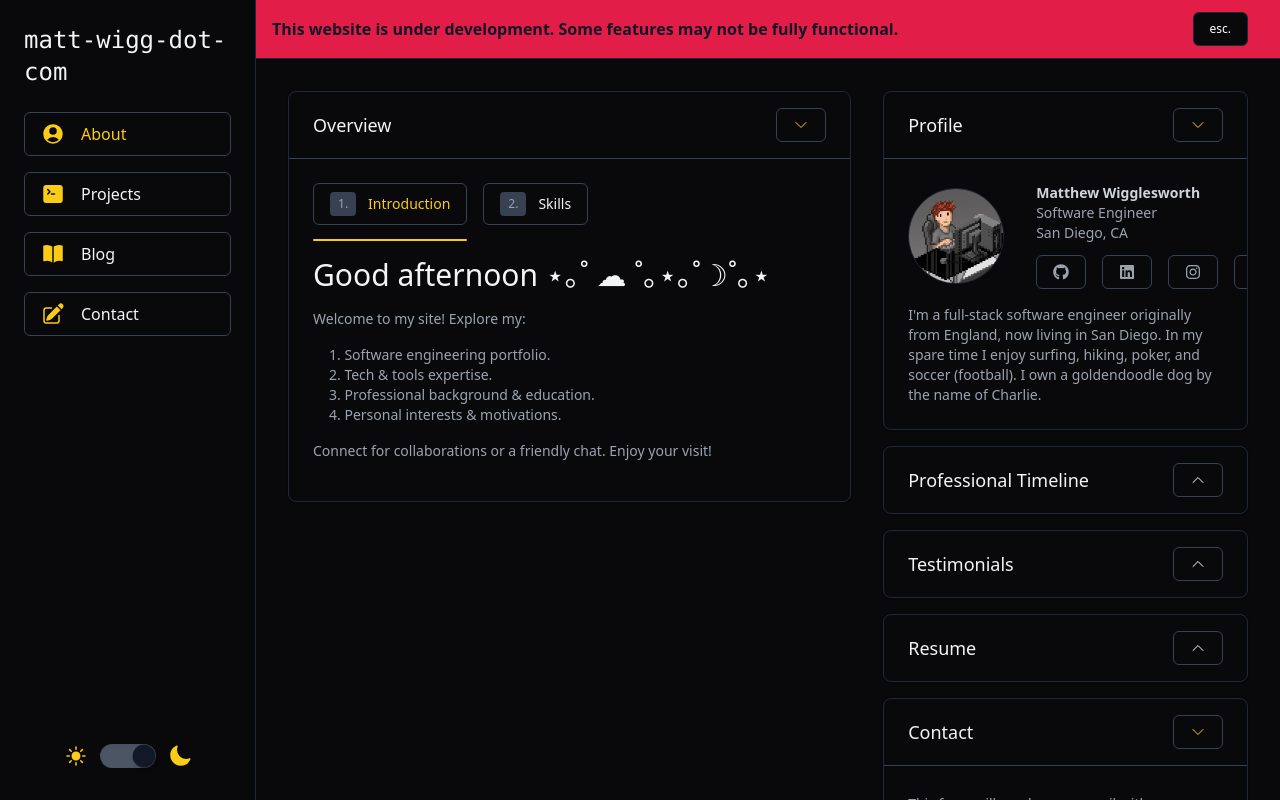
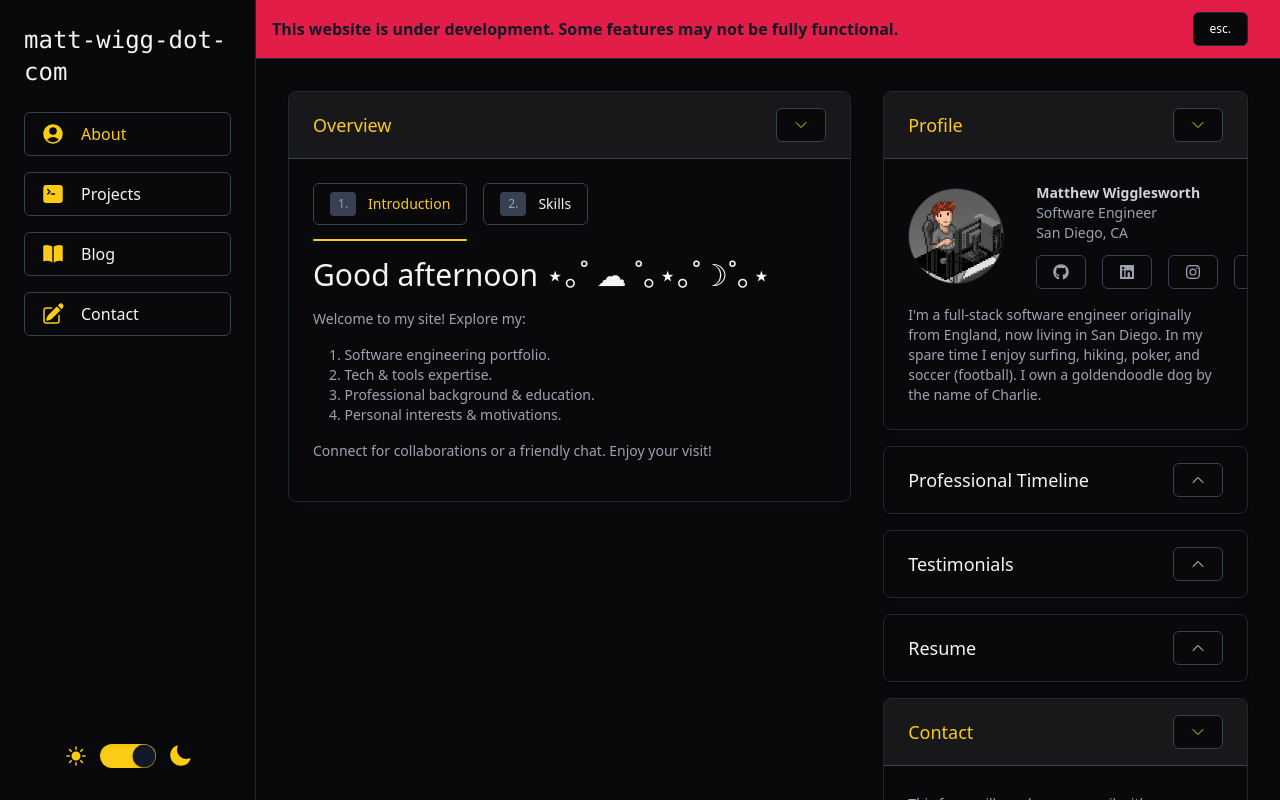
Before and after one commit to matt-wigg/matt-wigg-dot-com, a Next.js app: page / in a window 1280 px wide. Shown: the top 800 px of the page. Built offline with nearby package versions, Linux system fonts and the light colour scheme.

Commit message:
contentCard, nav, and toggle active

```diff
--- a/src/components/ContentCard/ContentCardHeader.tsx
+++ b/src/components/ContentCard/ContentCardHeader.tsx
@@ -17,9 +17,15 @@ const ContentCardHeader: React.FC<ContentCardProps> = ({
   return (
     <header
       onClick={toggleContentVisibility}
-      className='group p-4 sm:px-6 flex justify-between items-center cursor-pointer hover:bg-gray-100 dark:hover:bg-zinc-900'
+      className={`group p-4 sm:px-6 flex justify-between items-center cursor-pointer hover:bg-gray-100 dark:hover:bg-zinc-900 ${
+        contentVisible && 'bg-gray-100 dark:bg-zinc-900'
+      }`}
     >
-      <h3 className='text-lg font-medium leading-6 text-gray-900 dark:text-gray-100 group-hover:text-yellow-400 dark:group-hover:text-yellow-400'>
+      <h3
+        className={`text-lg font-medium leading-6 text-gray-900 dark:text-gray-100 group-hover:text-yellow-400 dark:group-hover:text-yellow-400 ${
+          contentVisible && 'text-yellow-400 dark:text-yellow-400'
+        }`}
+      >
         {title}
       </h3>
       <Button
--- a/src/components/Navbar.tsx
+++ b/src/components/Navbar.tsx
@@ -52,7 +52,7 @@ const Navbar = () => {
   return (
     <div className='flex flex-col md:flex-row md:space-x-4 md:space-y-0'>
       <div className='md:flex  dark:bg-zinc-950 dark:text-gray-100 w-64 min-w-64 h-full flex-col justify-between hidden top-0 left-0 border-r border-gray-800 fixed'>
-        <nav className='px-6 py-4 space-y-4'>
+        <nav className='px-6 py-4 space-y-4 font-light'>
           <h1 className='font-mono text-2xl py-2 font-medium text-gray-900 dark:text-gray-100'>
             matt-wigg-dot-com
           </h1>
--- a/src/components/ToggleTheme.tsx
+++ b/src/components/ToggleTheme.tsx
@@ -5,7 +5,7 @@ import { useTheme } from '../hooks/ThemeContext';
 const ThemeToggle = () => {
   const { isDark, toggleTheme } = useTheme();
   const [isChecked, setIsChecked] = useState(isDark);
-  const owlAudioRef = useRef<HTMLAudioElement | null>(null); // Update this line
+  const owlAudioRef = useRef<HTMLAudioElement | null>(null);
 
   useEffect(() => {
     setIsChecked(isDark);
@@ -13,13 +13,16 @@ const ThemeToggle = () => {
 
   const handleToggle = () => {
     toggleTheme();
-    setIsChecked(!isChecked);
-    owlAudioRef.current?.play(); // Add this line to play the owl sound
+    owlAudioRef.current?.play();
   };
 
   return (
     <div className='flex items-center'>
-      <SunIcon className='h-6 w-6 text-yellow-400 mr-3' />
+      {isChecked ? (
+        <SunIcon className={`h-6 w-6 text-yellow-400 mr-3`} />
+      ) : (
+        <SunIcon className={`h-6 w-6 text-gray-800 mr-3`} />
+      )}
       <label htmlFor='theme-toggle' className='relative cursor-pointer'>
         <input
           id='theme-toggle'
@@ -28,16 +31,23 @@ const ThemeToggle = () => {
           onChange={handleToggle}
           checked={isChecked}
         />
-        <div className='block w-14 h-6 bg-gray-600 rounded-full shadow-inner'></div>
+        <div
+          className={`block w-14 h-6 bg-yellow-400 rounded-full shadow-inner ${
+            isChecked ? 'bg-yellow-400' : ' bg-gray-800'
+          }`}
+        ></div>
         <div
           className={`${
             isChecked ? 'translate-x-8' : 'translate-x-0'
           } absolute inset-y-0 left-0 w-6 h-6 bg-white dark:bg-gray-900 rounded-full shadow-md transition-all duration-300 ease-in-out transform-gpu scale-95 hover:scale-100 focus:outline-none focus:ring-1 focus:ring-offset-2 focus:ring-yellow-400`}
         ></div>
       </label>
-      <MoonIcon className='h-6 w-6 text-yellow-400 ml-3' />
+      {isChecked ? (
+        <MoonIcon className={`h-6 w-6 text-yellow-400 ml-3`} />
+      ) : (
+        <MoonIcon className={`h-6 w-6 text-gray-800 ml-3`} />
+      )}
       <audio ref={owlAudioRef} src='/owl-sound.mp3' preload='auto'></audio>{' '}
-      {/* Add this line */}
     </div>
   );
 };
```
